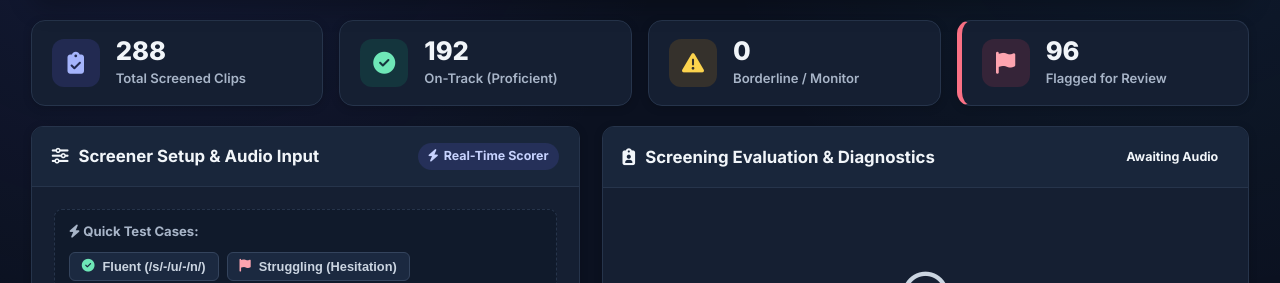
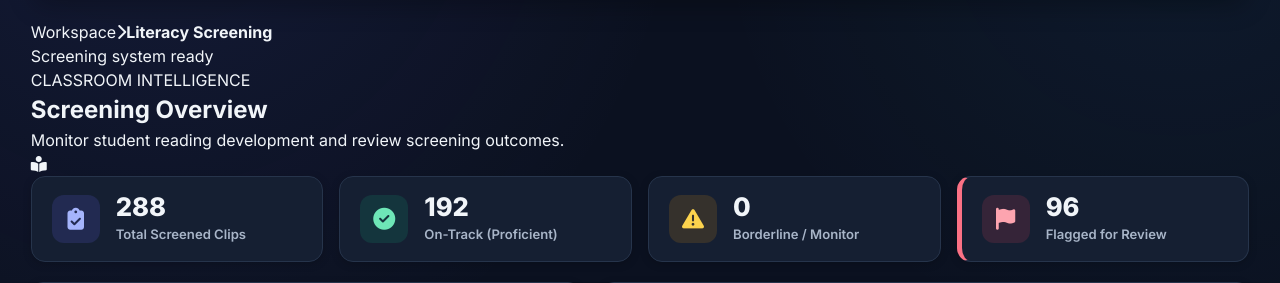
Before and after one commit to pmahitesh-cyber/Early-Literacy-Screening-Assistant, a FastAPI app: page / in a window 1280 px wide. Shown: the part 198-481 px from the top of the page. Run offline with FastAPI, Linux system fonts and the light colour scheme.

Commit message:
Add AuraClinic-style workspace header and page hierarchy

```diff
--- a/web_app/templates/index.html
+++ b/web_app/templates/index.html
@@ -31,6 +31,22 @@
                 <button class="nav-btn" data-tab="tab-interventions"><i class="fa-solid fa-lightbulb"></i> RTI Playbook</button>
             </div>
         </header>
+
+        <!-- AuraClinic-inspired workspace header -->
+        <div class="workspace-topbar">
+            <div class="workspace-breadcrumb">
+                <span>Workspace</span><i class="fa-solid fa-chevron-right"></i><strong>Literacy Screening</strong>
+            </div>
+            <div class="workspace-status"><span class="status-pulse"></span> Screening system ready</div>
+        </div>
+        <section class="workspace-heading">
+            <div>
+                <p class="eyebrow">CLASSROOM INTELLIGENCE</p>
+                <h1>Screening Overview</h1>
+                <p>Monitor student reading development and review screening outcomes.</p>
+            </div>
+            <div class="heading-mark"><i class="fa-solid fa-book-open-reader"></i></div>
+        </section>
 
         <!-- KPI Triage Metrics Row -->
         <div class="kpi-banner">
```
